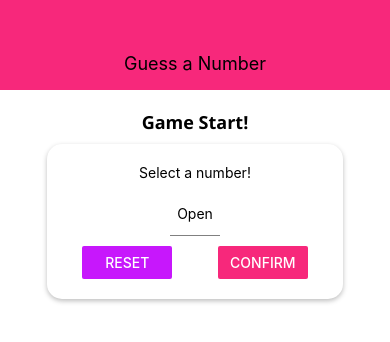
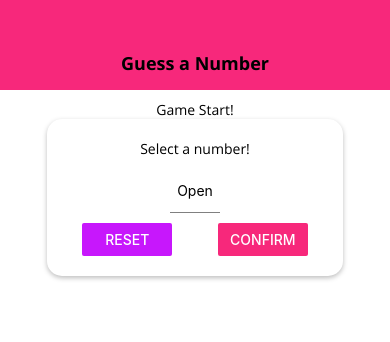
Before and after one commit to elleom/rn-guess-num-app, a React Native app: screen / in a window 390 px wide. Shown: the top 342 px of the page. Built offline with nearby package versions, Linux system fonts and the light colour scheme.

Commit message:
added BodyText & TitleText

```diff
--- /dev/null
+++ b/components/BodyText.js
@@ -0,0 +1,14 @@
+import React from "react";
+import { StyleSheet, Text } from "react-native";
+
+const BodyText = (props) => {
+	return <Text style={styles.title}>{props.children}</Text>;
+};
+
+const styles = StyleSheet.create({
+	title: {
+		fontFamily: "open-sans",
+	},
+});
+
+export default BodyText;
--- a/components/Header.js
+++ b/components/Header.js
@@ -24,6 +24,7 @@ const styles = StyleSheet.create({
     headerTitle:{
         color: 'black',
         fontSize: 18,
+        fontFamily: 'open-sans-bold',
 
     }
 });
--- a/screens/StartGameScreen.js
+++ b/screens/StartGameScreen.js
@@ -12,6 +12,7 @@ import Card from "../components/Card.js";
 import Colors from "../constants/colors.js";
 import Input from "../components/Input.js";
 import NumberContainer from "../components/NumberContainer";
+import BodyText from "../components/BodyText.js";
 
 //validates user's input
 
@@ -73,9 +74,9 @@ const StartGameScreen = (props) => {
 				Keyboard.dismiss();
 			}}>
 			<View style={styles.screen}>
-				<Text style={styles.title}>Game Start!</Text>
+				<BodyText>Game Start!</BodyText>
 				<Card style={styles.inputContainer}>
-					<Text>Select a number!</Text>
+					<Text style={styles.text}>Select a number!</Text>
 					<Input
 						style={styles.input}
 						blurOnSubmit
@@ -141,7 +142,11 @@ const styles = StyleSheet.create({
 	summaryContainer: {
 		marginTop: 20,
 		alignItems: "center",
+	},
+	text: {
+		fontFamily: 'open-sans'
 	}
+
 
 });
 
```
Also changed, not shown: components/TitleText.js (added).
